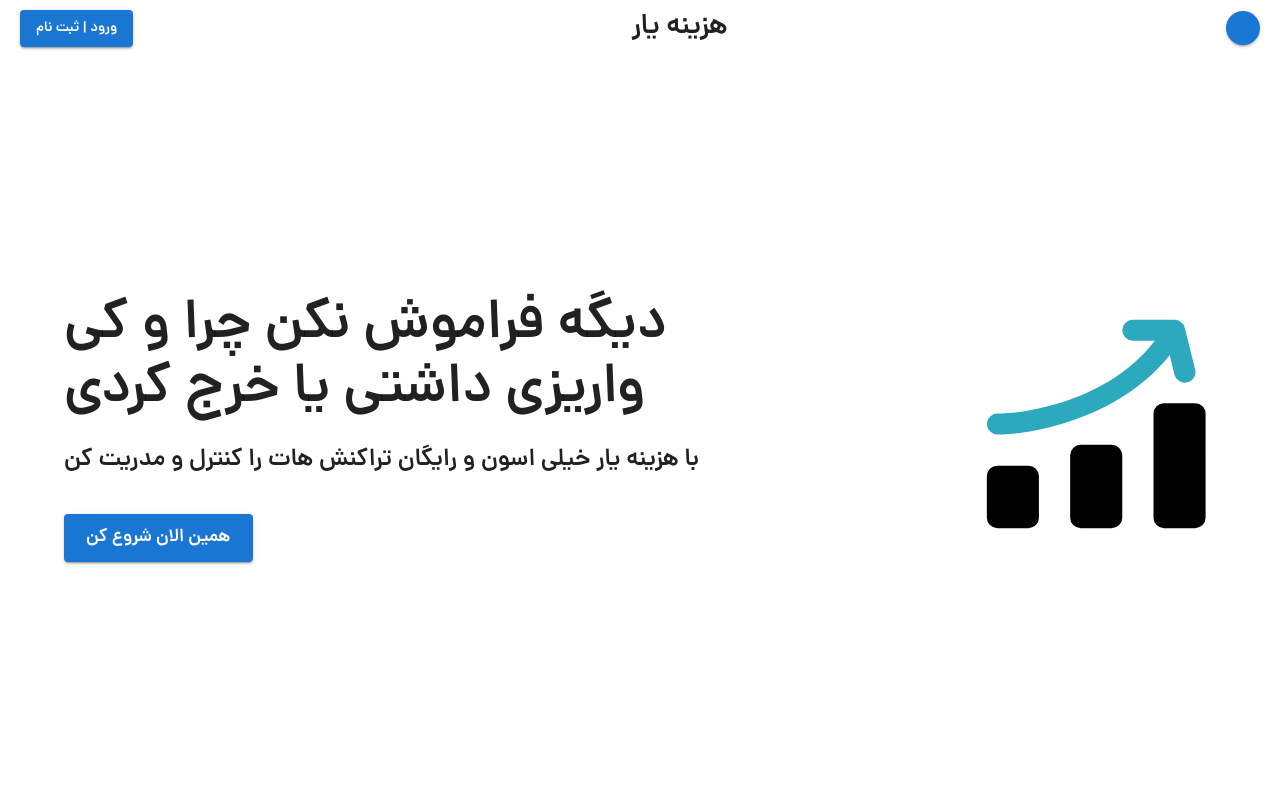
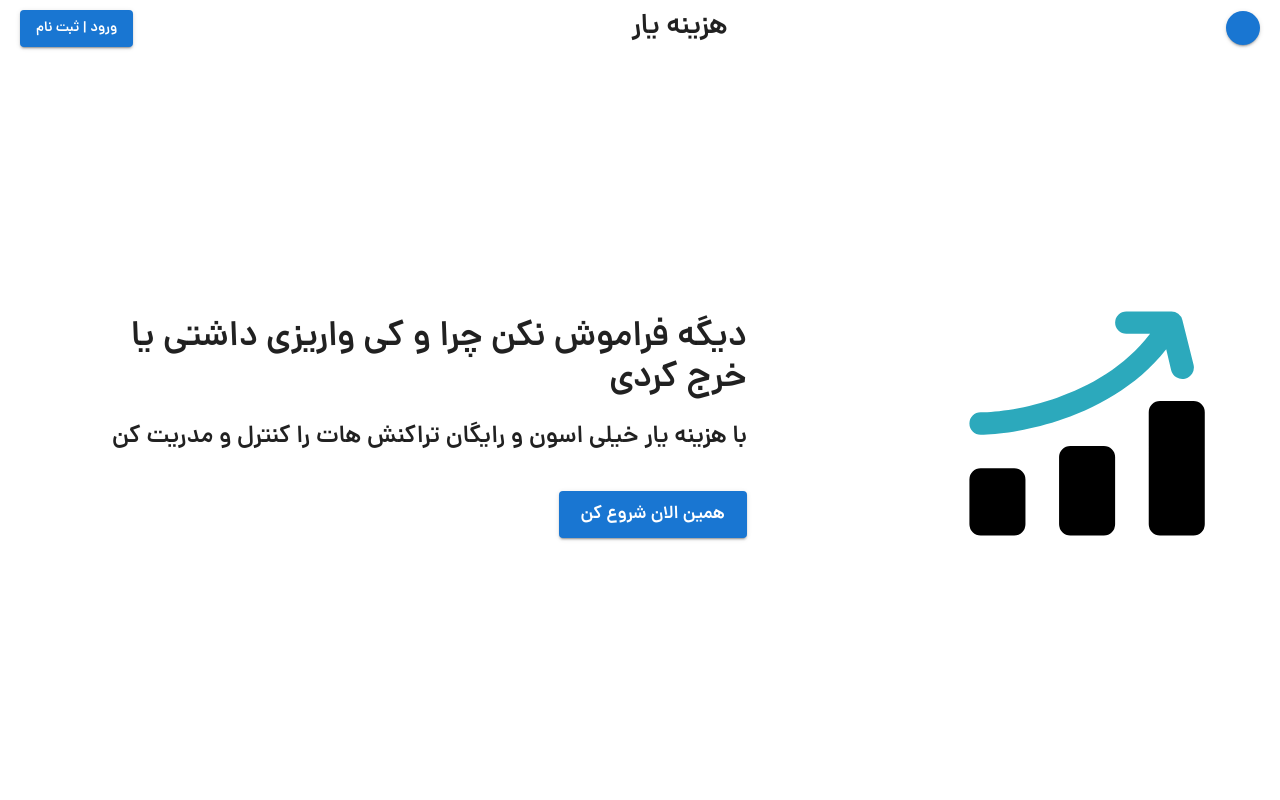
Before and after one commit to alirezaAslani-eng/finance-manager, a Next.js app: page / in a window 1280 px wide. Shown: the top 800 px of the page. Built offline with nearby package versions, Linux system fonts and the light colour scheme; some icons are missing.

Commit message:
feat(landing) add breake points

```diff
--- a/components/module/Landing/Landing.tsx
+++ b/components/module/Landing/Landing.tsx
@@ -1,16 +1,17 @@
 import React from "react";
 import LandingTopBar from "../LandingTopBar/LandingTopBar";
-import { Box, Container, Typography } from "@mui/material";
+import { Box, Container, Typography, useMediaQuery } from "@mui/material";
 import { MuiButton } from "@/components/ui";
 import Link from "next/link";
-import {HeroIcon} from "@/assets/svg";
+import { HeroIcon } from "@/assets/svg";
 
 function Landing() {
+  const isMedium = useMediaQuery("(min-width:900px)");
   return (
     <Box
       sx={{
         height: "100svh",
-        minHeight:"700px",
+        minHeight: "700px",
         display: "flex",
         flexDirection: "column",
         position: "relative",
@@ -30,14 +31,29 @@ function Landing() {
         }}
       >
         {/* Right Side =================== > */}
-        <Box component={"aside"}>
+        <Box
+          component={"aside"}
+          sx={{
+            textAlign: {
+              xs: "center",
+              md: "right",
+            },
+          }}
+        >
           {/* Title */}
-          <Typography variant="h1" component={"h3"} sx={{ fontSize: "55px" }}>
+          <Typography
+            variant="h1"
+            component={"h3"}
+            sx={{ fontSize: { xs: "30px", sm: "35px" } }}
+          >
             {"دیگه فراموش نکن چرا و کی واریزی داشتی یا خرج کردی"}
           </Typography>
 
           {/* Desc */}
-          <Typography component={"p"} sx={{ fontSize: "24px", mt: "20px" }}>
+          <Typography
+            component={"p"}
+            sx={{ fontSize: { xs: "18px", md: "24px" }, mt: "20px" }}
+          >
             {"با هزینه یار خیلی اسون و رایگان تراکنش هات را کنترل و مدریت کن"}
           </Typography>
 
@@ -54,9 +70,11 @@ function Landing() {
         </Box>
 
         {/* Left Side =========================== > */}
-        <Box component={"aside"} sx={{ minWidth: "min(250px,100%)" }}>
-          <HeroIcon />
-        </Box>
+        {isMedium && (
+          <Box component={"aside"} sx={{ minWidth: "min(250px,100%)" }}>
+            <HeroIcon />
+          </Box>
+        )}
       </Container>
     </Box>
   );
```
